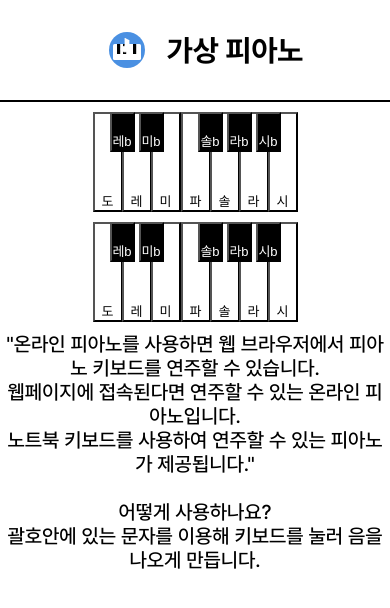
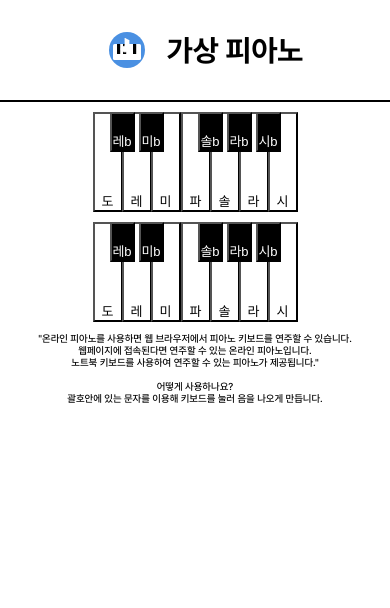
Before and after one commit to whdjh/OnlinePiano, a Next.js app in the folder next-version/: page / in a window 390 px wide. Shown: the top 608 px of the page. Built offline with nearby package versions, Linux system fonts and the light colour scheme.

Commit message:
feat: 푸터 모바일 크기 수정

```diff
--- a/next-version/src/components/Footer.module.css
+++ b/next-version/src/components/Footer.module.css
@@ -2,6 +2,12 @@
   display: flex;
   text-align: center;
   justify-content: center;
-  font-size: 20px;
+  font-size: 10px;
   font-weight: 500;
 }
+
+@media (min-width: 768px) {
+  .container {
+    font-size: 20px;
+  }
+}
```
